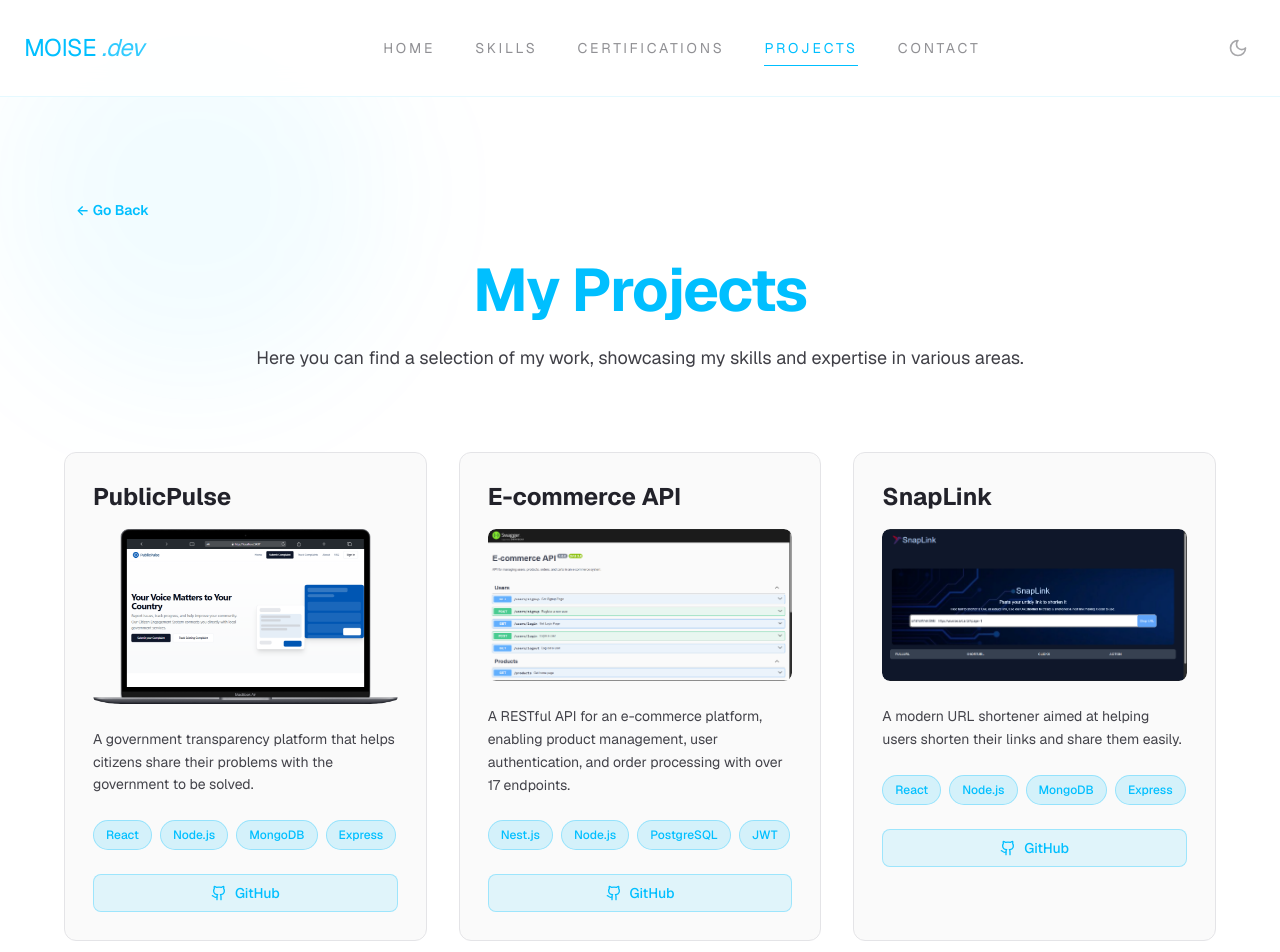
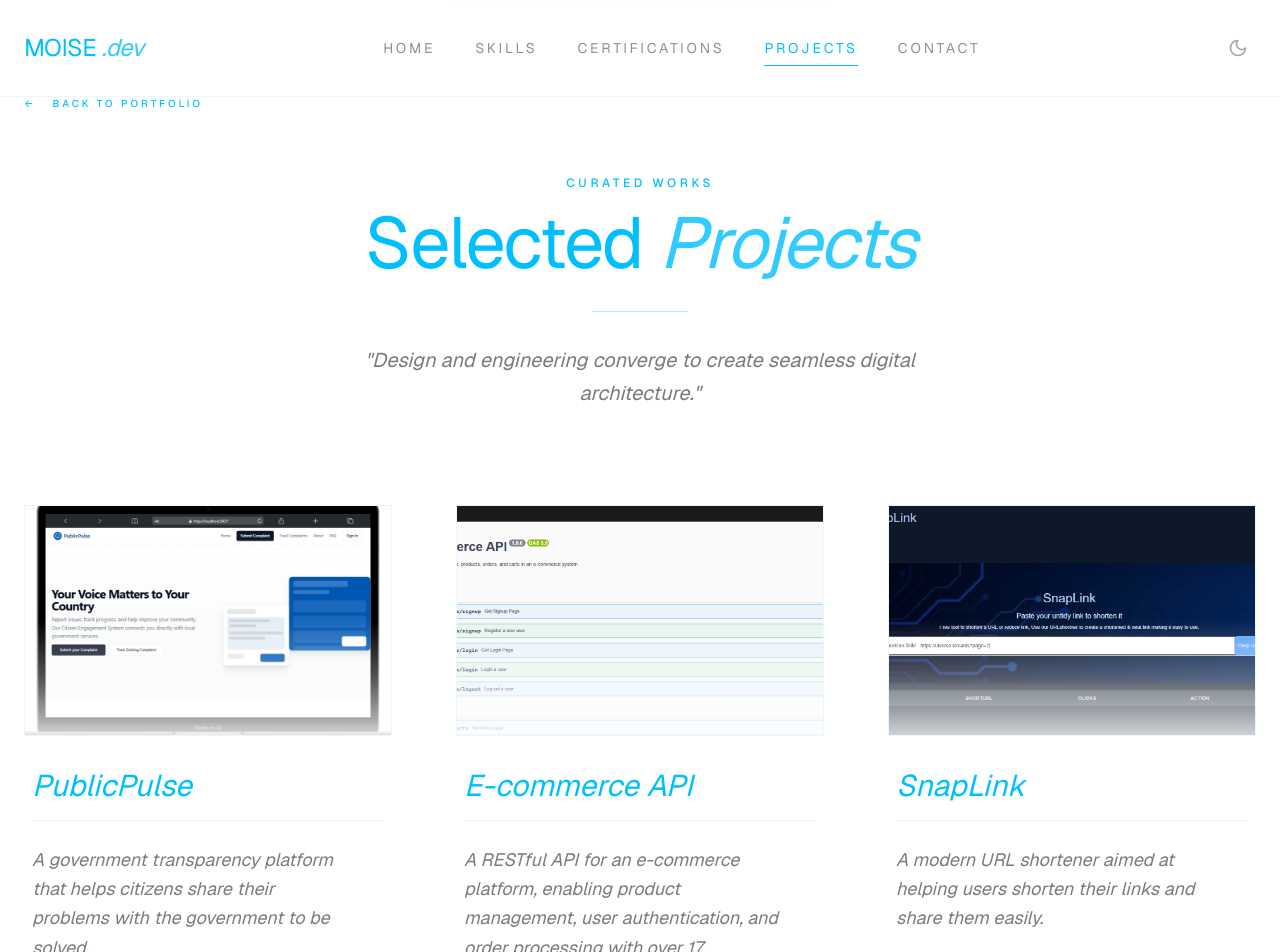
Before and after one commit to A2kmoise/Pport-folio, a React (Vite) app: page /projects in a window 1280 px wide. Shown: the top 952 px of the page. Built offline with nearby package versions, Linux system fonts and the light colour scheme.

Commit message:
UI-theme changed

```diff
--- a/src/pages/certificates.tsx
+++ b/src/pages/certificates.tsx
@@ -18,70 +18,84 @@ const CertificatePage = () => {
   ];
 
   return (
-    <div className="min-h-screen px-4 py-8 sm:py-16 bg-background text-foreground relative overflow-hidden pt-20 sm:pt-24">
-      <div className="absolute top-20 right-0 w-96 h-96 bg-tech-security/5 rounded-full blur-3xl" />
-      <div className="absolute bottom-0 left-0 w-96 h-96 bg-primary/5 rounded-full blur-3xl" />
+    <div className="min-h-screen px-6 py-24 bg-background text-foreground relative overflow-hidden">
+      {/* Background decorations */}
+      <div className="absolute top-0 left-0 w-full h-px bg-gradient-to-r from-transparent via-primary/20 to-transparent" />
+      <div className="absolute bottom-0 left-0 w-full h-px bg-gradient-to-r from-transparent via-primary/20 to-transparent" />
 
-      <div className="max-w-5xl mx-auto relative z-10">
+      <div className="max-w-7xl mx-auto relative z-10">
         <button
-          className="mt-20 sm:mt-24 mb-8 text-sm text-primary hover:text-primary-glow font-semibold transition-all duration-200 focus:outline-none focus:ring-2 focus:ring-primary focus:ring-offset-2 focus:ring-offset-background rounded px-3 py-2 hover:bg-primary/10 group"
           onClick={() => navigate(-1)}
-          aria-label="Go back to previous page"
+          className="mb-16 text-[10px] tracking-[0.3em] uppercase text-primary hover:text-primary/70 font-medium transition-all duration-300 flex items-center gap-4 group"
         >
-          <span className="group-hover:-translate-x-1 transition-transform duration-300 inline-block">←</span> Go Back
+          <span className="group-hover:-translate-x-2 transition-transform duration-500">←</span>
+          BACK TO PORTFOLIO
         </button>
 
-        <div className="text-center mb-16 sm:mb-20 animate-fade-in">
-          <h1 className="text-4xl sm:text-5xl md:text-6xl font-bold mb-6 text-primary leading-tight tracking-tight">
-            Cybersecurity Certificates
+        <div className="text-center mb-24 animate-fade-in">
+          <p className="text-primary font-medium tracking-[0.3em] uppercase text-xs mb-4">
+            Credentials
+          </p>
+          <h1 className="text-5xl sm:text-7xl font-serif text-primary mb-8 tracking-tight">
+            CyberSecurity <span className="italic opacity-80">Certifications</span>
           </h1>
-          <p className="text-base sm:text-lg text-muted-foreground max-w-3xl mx-auto leading-relaxed font-light">
-            Here you can find a selection of my cybersecurity certificates,
-            showcasing my skills and expertise in this field.
+          <div className="w-24 h-px bg-primary/30 mx-auto mb-8" />
+          <p className="text-foreground/60 max-w-2xl mx-auto leading-relaxed font-light text-xl italic">
+            "A commitment to excellence and continuous technical advancement."
           </p>
         </div>
 
-        <div className="grid grid-cols-1 md:grid-cols-2 gap-8">
+        <div className="grid grid-cols-1 md:grid-cols-2 lg:grid-cols-3 gap-12 sm:gap-16">
           {certificates.map((cert, index) => (
             <div
               key={index}
-              className="group relative bg-card border border-border rounded-xl p-6 sm:p-8 transition-all duration-500 hover:border-tech-security/60 hover:shadow-tech-security/20 h-full flex flex-col overflow-hidden animate-fade-in"
-              style={{ animationDelay: `${index * 100}ms` }}
+              className="group flex flex-col animate-fade-in"
+              style={{ animationDelay: `${index * 150}ms` }}
             >
-              <div className="absolute inset-0 bg-tech-security/10 opacity-0 group-hover:opacity-100 transition-opacity duration-500" />
+              {/* Certificate Image Box */}
+              <div className="relative overflow-hidden mb-8 border border-primary/10 group-hover:border-primary/40 transition-all duration-1000">
+                <div className="aspect-[4/3]">
+                  <img
+                    src={cert.image}
+                    alt={cert.title}
+                    className="w-full h-full object-cover scale-105 group-hover:scale-100 transition-all duration-1000 ease-in-out"
+                  />
+                </div>
+                <div className="absolute inset-0 bg-background/5 opacity-80 group-hover:opacity-0 transition-opacity duration-1000" />
+              </div>
 
-              <div className="relative z-10">
-                <div className="mb-6 flex flex-col sm:flex-row sm:items-start sm:gap-4">
-                  <div className="p-3 bg-tech-security/20 rounded-lg group-hover:scale-120 group-hover:bg-tech-security/30 transition-all duration-500 flex-shrink-0 w-fit">
-                    {cert.icon}
-                  </div>
-                  <div className="mt-4 sm:mt-0 flex-1">
-                    <h2 className="text-2xl sm:text-3xl font-bold text-card-foreground mb-2">
+              {/* Certificate Details */}
+              <div className="space-y-6 px-2">
+                <div className="flex items-start justify-between border-b border-primary/10 pb-4">
+                  <div className="space-y-2">
+                    <h2 className="text-3xl font-serif italic text-primary group-hover:text-primary transition-colors duration-500 leading-tight">
                       {cert.title}
                     </h2>
-                    <p className="text-sm text-muted-foreground font-medium">
-                      <span className="text-foreground font-semibold">{cert.issuer}</span> • {cert.date}
+                    <p className="text-[10px] tracking-[0.2em] uppercase font-medium text-foreground/40">
+                      {cert.issuer} • {cert.date}
                     </p>
+                  </div>
+                  <div className="text-primary/40 group-hover:text-primary transition-colors duration-500">
+                    {/* Applying primary color to the icon */}
+                    {Object.assign({}, cert.icon, {
+                      props: { ...cert.icon.props, className: "w-8 h-8" }
+                    })}
                   </div>
                 </div>
 
-                <div className="mb-6 overflow-hidden rounded-lg border border-border/30">
-                  <img
-                    src={cert.image}
-                    alt={cert.title}
-                    className="w-full h-auto object-cover group-hover:scale-105 transition-transform duration-500"
-                  />
-                </div>
-
-                <p className="text-sm text-foreground/85 leading-relaxed flex-grow font-light mb-6">
+                <p className="text-foreground/60 leading-relaxed font-sans text-lg italic pr-8">
                   {cert.description}
                 </p>
 
-                <div className="pt-6 border-t border-border/50">
-                  <span className="text-xs bg-success/25 text-success px-4 py-2 rounded-full border border-success/40 font-semibold inline-flex items-center gap-2">
-                    <Award className="w-3.5 h-3.5" />
-                    Verified Certificate
+                <div className="pt-4 flex items-center justify-between">
+                  <span className="text-[10px] tracking-[0.3em] uppercase font-bold text-success/70 flex items-center gap-3">
+                    <Award className="w-4 h-4" />
+                    VERIFIED CREDENTIAL
                   </span>
+
+                  <button className="text-[10px] tracking-[0.3em] uppercase font-bold text-primary/60 hover:text-primary transition-colors duration-300">
+                    VIEW ORIGINAL
+                  </button>
                 </div>
               </div>
             </div>
--- a/src/pages/project.tsx
+++ b/src/pages/project.tsx
@@ -54,83 +54,96 @@ const ProjectPage = () => {
   ];
 
   return (
-    <div className="min-h-screen px-4 py-8 sm:py-16 bg-background text-foreground relative overflow-hidden pt-20 sm:pt-24">
-      <div className="absolute top-0 left-0 w-96 h-96 bg-primary/5 rounded-full blur-3xl" />
-      <div className="absolute bottom-0 right-0 w-96 h-96 bg-accent/5 rounded-full blur-3xl" />
+    <div className="min-h-screen px-6 py-24 bg-background text-foreground relative overflow-hidden">
+      {/* Background elements */}
+      <div className="absolute top-0 left-0 w-full h-px bg-gradient-to-r from-transparent via-primary/20 to-transparent" />
+      <div className="absolute bottom-0 left-0 w-full h-px bg-gradient-to-r from-transparent via-primary/20 to-transparent" />
 
-      <div className="max-w-6xl mx-auto relative z-10">
+      <div className="max-w-7xl mx-auto relative z-10">
         <button
           onClick={() => navigate(-1)}
-          className="mt-20 sm:mt-24 mb-8 text-sm text-primary hover:text-primary-glow font-semibold transition-all duration-200 focus:outline-none focus:ring-2 focus:ring-primary focus:ring-offset-2 focus:ring-offset-background rounded px-3 py-2 hover:bg-primary/10 group"
-          aria-label="Go back to previous page"
+          className="mb-16 text-[10px] tracking-[0.3em] uppercase text-primary hover:text-primary/70 font-medium transition-all duration-300 flex items-center gap-4 group"
         >
-          <span className="group-hover:-translate-x-1 transition-transform duration-300 inline-block">←</span> Go Back
+          <span className="group-hover:-translate-x-2 transition-transform duration-500">←</span>
+          BACK TO PORTFOLIO
         </button>
 
-        <div className="text-center mb-16 sm:mb-20 animate-fade-in">
-          <h1 className="text-4xl sm:text-5xl md:text-6xl font-bold mb-6 text-primary leading-tight tracking-tight">
-            My Projects
+        <div className="text-center mb-24 animate-fade-in">
+          <p className="text-primary font-medium tracking-[0.3em] uppercase text-xs mb-4">
+            Curated Works
+          </p>
+          <h1 className="text-5xl sm:text-7xl font-serif text-primary mb-8 tracking-tight">
+            Selected <span className="italic opacity-80">Projects</span>
           </h1>
-          <p className="text-base sm:text-lg text-muted-foreground max-w-3xl mx-auto leading-relaxed font-light">
-            Here you can find a selection of my work, showcasing my skills and expertise in various areas.
+          <div className="w-24 h-px bg-primary/30 mx-auto mb-8" />
+          <p className="text-foreground/60 max-w-2xl mx-auto leading-relaxed font-light text-xl italic">
+            "Design and engineering converge to create seamless digital architecture."
           </p>
         </div>
 
-        <div className="grid grid-cols-1 sm:grid-cols-2 lg:grid-cols-3 gap-8">
+        <div className="grid grid-cols-1 md:grid-cols-2 lg:grid-cols-3 gap-12 sm:gap-16">
           {projects.map((project, index) => (
             <div
               key={index}
-              className="group relative bg-card border border-border rounded-xl p-6 sm:p-7 transition-all duration-500 hover:border-primary/60 hover:shadow-primary/20 h-full flex flex-col overflow-hidden animate-fade-in opacity-0"
-              style={{ animationDelay: `${index * 100}ms`, animation: `fadeIn 0.6s ease-out ${index * 100}ms forwards` }}
+              className="group flex flex-col animate-fade-in"
+              style={{ animationDelay: `${index * 150}ms`, animation: `fadeIn 1s ease-out ${index * 150}ms forwards` }}
             >
-              <div className="absolute inset-0 bg-primary/10 opacity-0 group-hover:opacity-100 transition-opacity duration-500" />
-
-              <div className="relative z-10">
-                <h2 className="text-xl sm:text-2xl font-bold text-card-foreground mb-4 relative inline-block after:content-[''] after:absolute after:left-0 after:bottom-0 after:h-[3px] after:bg-primary after:w-0 group-hover:after:w-full after:transition-all after:duration-500">
-                  {project.title}
-                </h2>
-                <div className="mb-6 flex-shrink-0 overflow-hidden rounded-lg">
+              {/* Project Image Box */}
+              <div className="relative overflow-hidden mb-8 border border-primary/10 group-hover:border-primary/40 transition-all duration-1000">
+                <div className="aspect-[16/10]">
                   <img
                     src={project.image}
-                    alt={`${project.title} project screenshot`}
-                    className="rounded-lg w-full h-auto object-cover group-hover:scale-110 transition-transform duration-500"
+                    alt={project.title}
+                    className="w-full h-full object-cover scale-105 group-hover:scale-100 transition-all duration-1000 ease-in-out"
                   />
                 </div>
-                <p className="text-sm text-foreground/85 leading-relaxed mb-6 flex-grow font-light">
+                <div className="absolute inset-x-0 bottom-0 h-1/2 bg-gradient-to-t from-background via-background/40 to-transparent opacity-80" />
+
+
+              </div>
+
+              {/* Project Details */}
+              <div className="space-y-6 px-2">
+                <div className="flex items-center justify-between border-b border-primary/10 pb-4">
+                  <h2 className="text-3xl font-serif italic text-primary group-hover:text-primary transition-colors duration-500">
+                    {project.title}
+                  </h2>
+                </div>
+
+                <p className="text-foreground/60 leading-relaxed font-sans text-lg italic pr-8">
                   {project.description}
                 </p>
-                <div className="flex flex-wrap gap-2 mb-6">
+
+                <div className="flex flex-wrap gap-2 pt-2">
                   {project.technologies.map((tech, techIndex) => (
                     <span
                       key={techIndex}
-                      className="text-xs bg-primary/15 text-primary border border-primary/30 px-3 py-1.5 rounded-full hover:bg-primary/25 hover:shadow-md transition-all duration-200 font-medium"
+                      className="text-[10px] tracking-[0.2em] uppercase font-medium text-foreground/40 border border-primary/10 px-4 py-1.5 transition-all duration-500 group-hover:border-primary/30"
                     >
                       {tech}
                     </span>
                   ))}
                 </div>
 
-                <div className="flex gap-3 mt-auto">
+                <div className="flex gap-8 pt-4">
                   <a
                     href={project.github}
                     target="_blank"
                     rel="noopener noreferrer"
-                    className="flex-1 inline-flex items-center justify-center gap-2 px-4 py-2 bg-primary/10 text-primary border border-primary/30 rounded-lg hover:bg-primary/20 hover:border-primary/60 transition-all duration-300 group/btn"
-                    aria-label={`View ${project.title} on GitHub`}
+                    className="text-primary/70 hover:text-primary transition-all duration-300 flex items-center gap-3 text-xs tracking-widest font-medium uppercase"
                   >
-                    <Github className="w-4 h-4 group-hover/btn:scale-110 transition-transform duration-300" />
-                    <span className="text-sm font-medium">GitHub</span>
+                    <Github className="w-4 h-4" />
+                    REPOSITORY
                   </a>
                   {project.demo !== "#" && (
                     <a
                       href={project.demo}
                       target="_blank"
                       rel="noopener noreferrer"
-                      className="flex-1 inline-flex items-center justify-center gap-2 px-4 py-2 bg-accent/10 text-accent border border-accent/30 rounded-lg hover:bg-accent/20 hover:border-accent/60 transition-all duration-300 group/btn"
-                      aria-label={`View ${project.title} demo`}
+                      className="text-primary/70 hover:text-primary transition-all duration-300 flex items-center gap-3 text-xs tracking-widest font-medium uppercase"
                     >
-                      <ExternalLink className="w-4 h-4 group-hover/btn:scale-110 transition-transform duration-300" />
-                      <span className="text-sm font-medium">Demo</span>
+                      <ExternalLink className="w-4 h-4" />
+                      LIVE PREVIEW
                     </a>
                   )}
                 </div>
```
